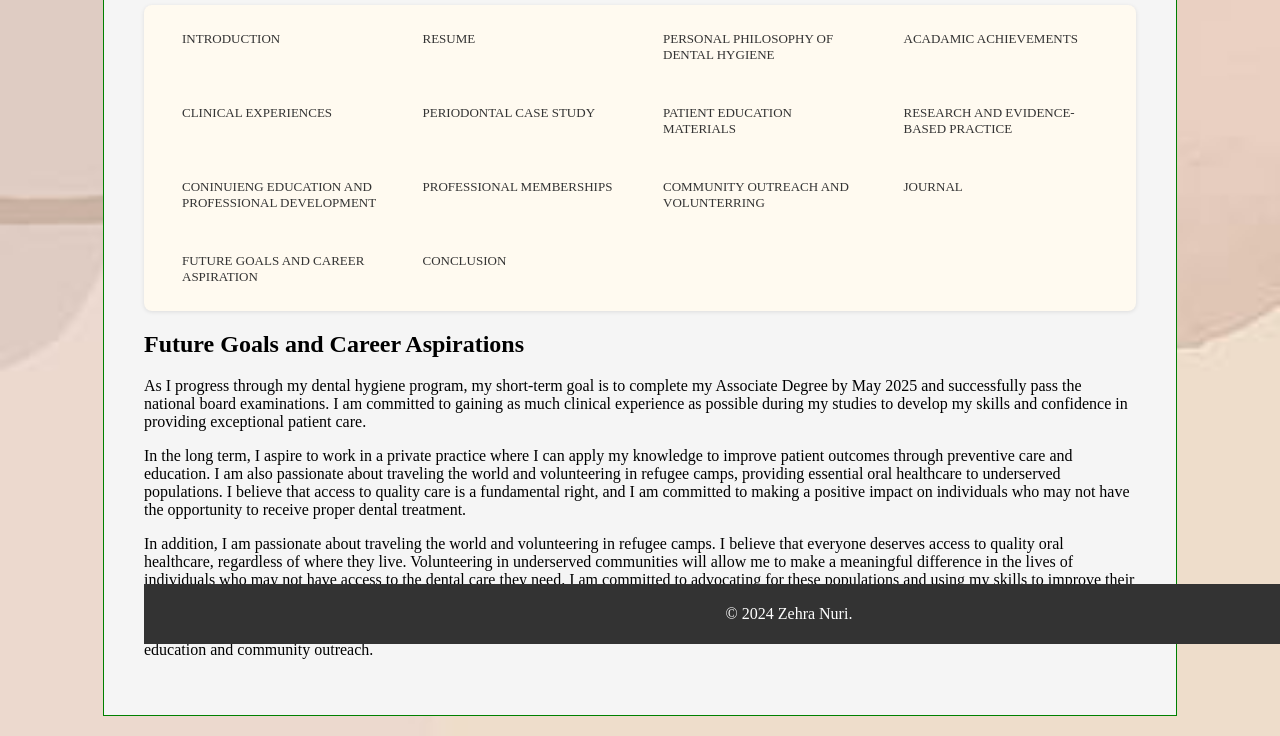
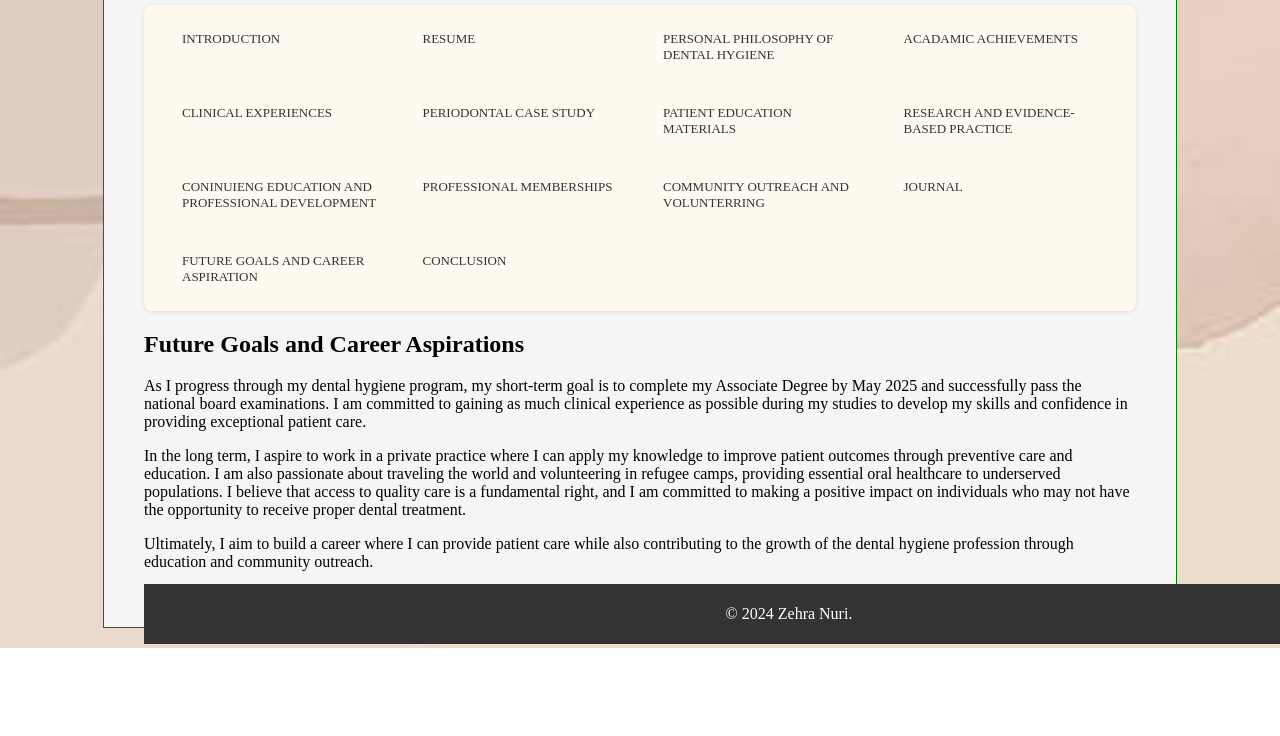
Before and after one commit to Nu1067183/CSIT-121, a plain HTML site: page finalproject/goal.html in a window 1280 px wide. Shown: the part 156-892 px from the top of the page. After the commit the page ends 804 px from the top, so only its background shows below. Drawn offline with Linux system fonts and the light colour scheme.

Commit message:
Update goal.html

```diff
--- a/finalproject/goal.html
+++ b/finalproject/goal.html
@@ -37,8 +37,6 @@
 
 <p>In the long term, I aspire to work in a private practice where I can apply my knowledge to improve patient outcomes through preventive care and education. I am also passionate about traveling the world and volunteering in refugee camps, providing essential oral healthcare to underserved populations. I believe that access to quality care is a fundamental right, and I am committed to making a positive impact on individuals who may not have the opportunity to receive proper dental treatment.<p/>
 
-<p>In addition, I am passionate about traveling the world and volunteering in refugee camps. I believe that everyone deserves access to quality oral healthcare, regardless of where they live. Volunteering in underserved communities will allow me to make a meaningful difference in the lives of individuals who may not have access to the dental care they need. I am committed to advocating for these populations and using my skills to improve their oral health and well-being.</p>
-
 <p>Ultimately, I aim to build a career where I can provide patient care while also contributing to the growth of the dental hygiene profession through education and community outreach.</p>
 </section>
 
```
